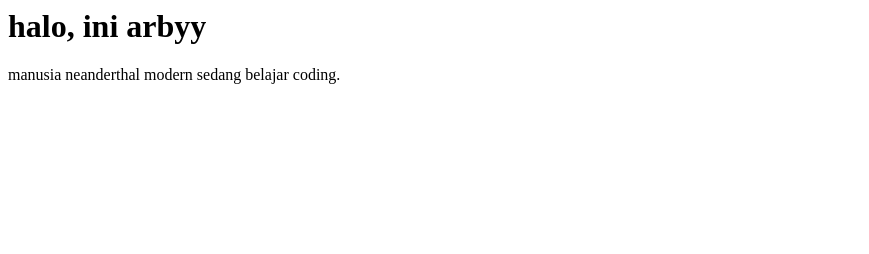
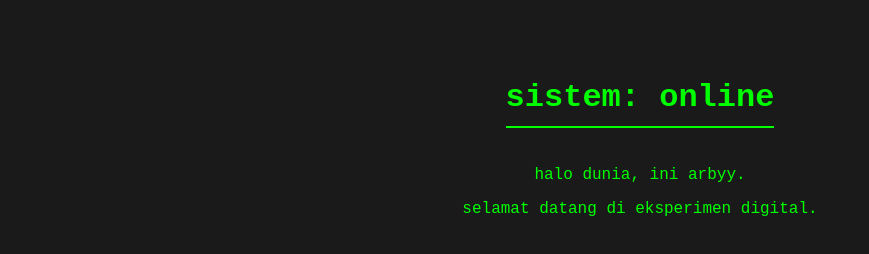
Before and after one commit to eureka-zzz/eureka-zzz.github.io, a plain HTML site: page index.html in a window 1280 px wide. Shown: the whole page, without its empty margins (0-869 px from the left). Drawn offline with Linux system fonts and the light colour scheme.

Commit message:
Rewrite index.html with complete HTML structure

```diff
--- a/index.html
+++ b/index.html
@@ -1,2 +1,25 @@
-<h1>halo, ini arbyy</h1>
-<p>manusia neanderthal modern sedang belajar coding.</p>
+<!DOCTYPE html>
+<html>
+<head>
+    <title>markas eureka-zzz</title>
+    <style>
+        body {
+            background-color: #1a1a1a;
+            color: #00ff00;
+            font-family: 'Courier New', monospace;
+            text-align: center;
+            padding-top: 50px;
+        }
+        h1 {
+            border-bottom: 2px solid #00ff00;
+            display: inline-block;
+            padding-bottom: 10px;
+        }
+    </style>
+</head>
+<body>
+    <h1>sistem: online</h1>
+    <p>halo dunia, ini arbyy.</p>
+    <p>selamat datang di eksperimen digital.</p>
+</body>
+</html>
```
